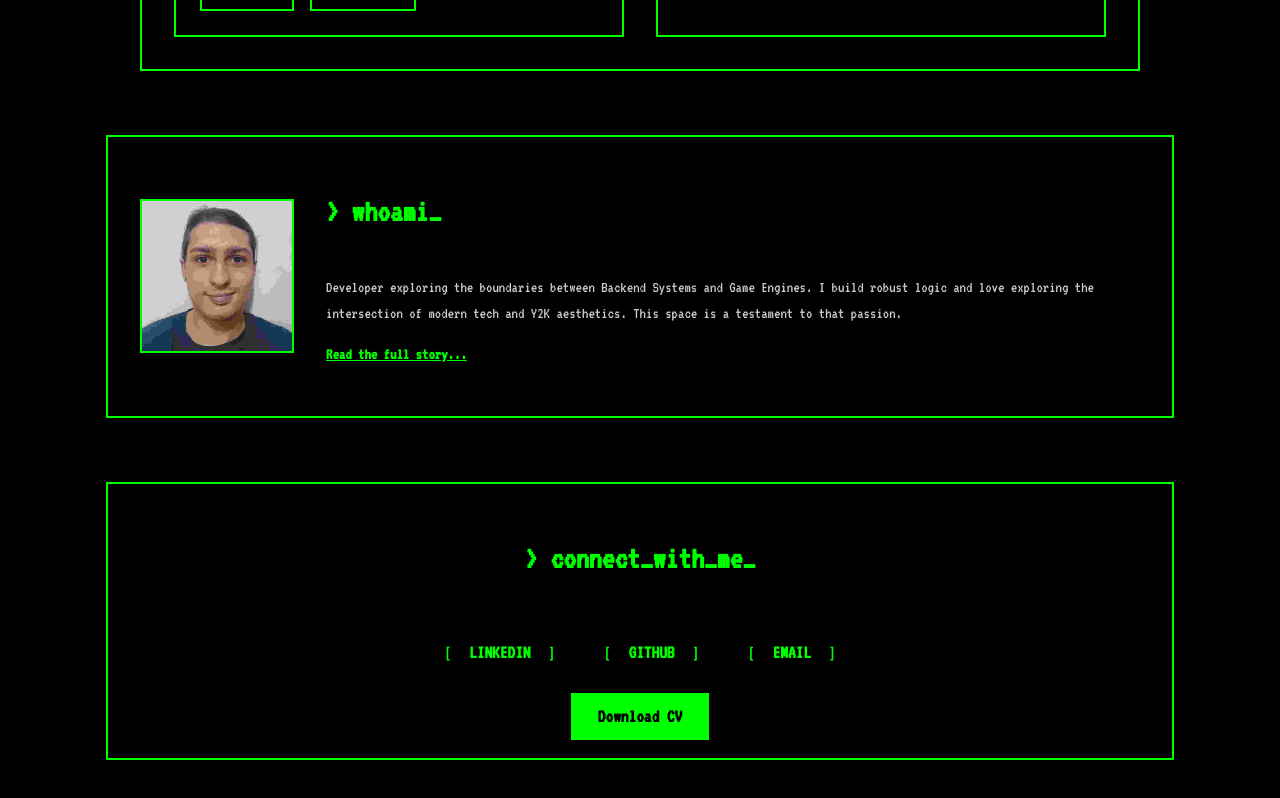
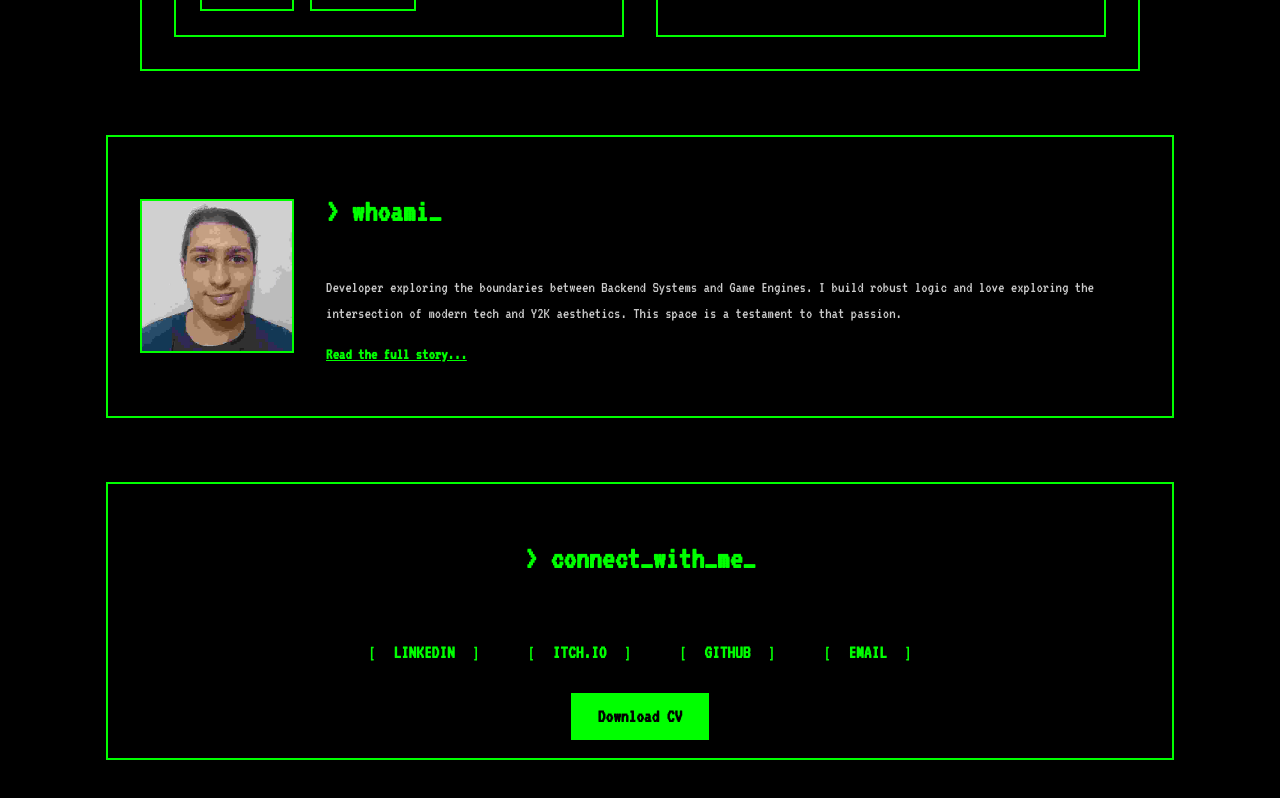
Before and after one commit to BrunoYDev/My-Portfolio, a Next.js app: page / in a window 1280 px wide. Shown: the part 1506-2304 px from the top of the page. Built offline with nearby package versions, Linux system fonts and the light colour scheme.

Commit message:
Change: Link section on home page

```diff
--- a/src/app/page.tsx
+++ b/src/app/page.tsx
@@ -191,6 +191,13 @@ export default function HomePage() {
           >
             LinkedIn
           </a>
+           <a
+            href="https://ykkos2.itch.io/"
+            target="_blank"
+            rel="noopener noreferrer"
+          >
+            Itch.io
+          </a>
           <a
             href="https://github.com/BrunoYDev"
             target="_blank"
```
